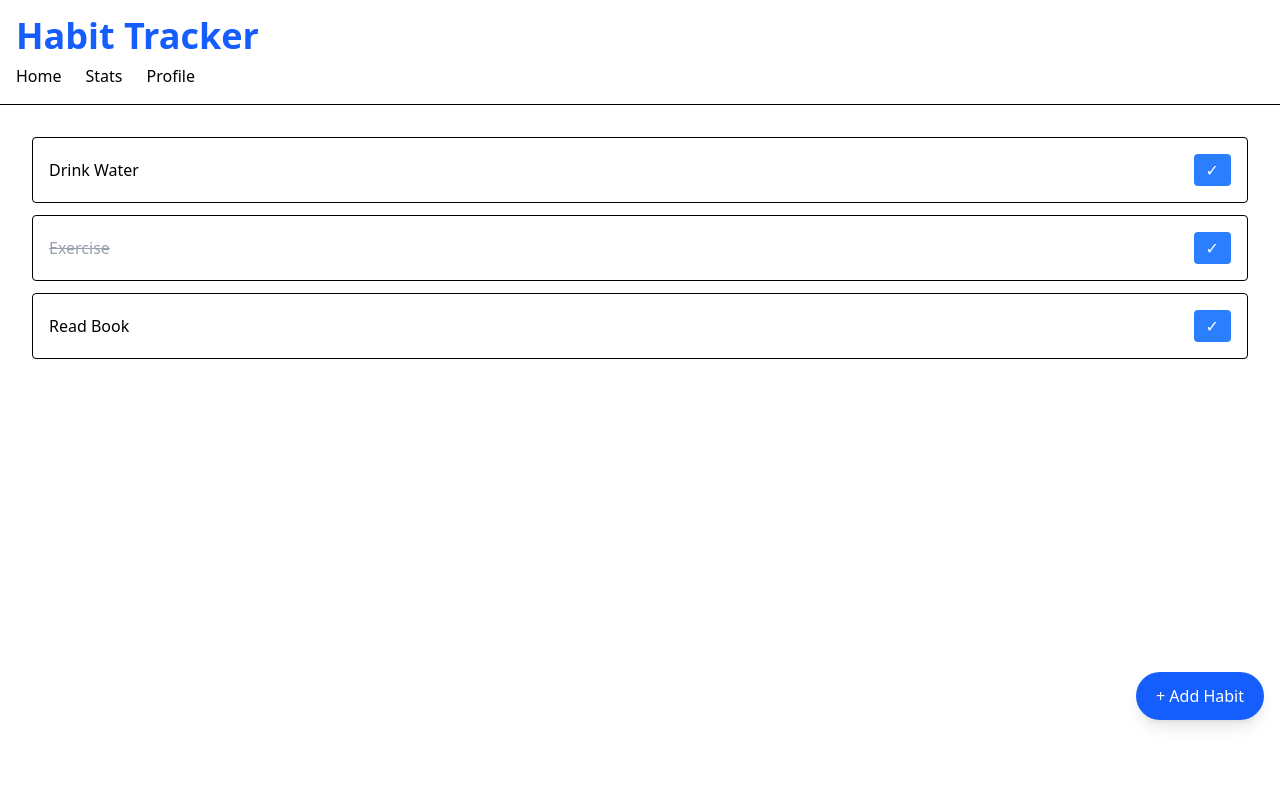
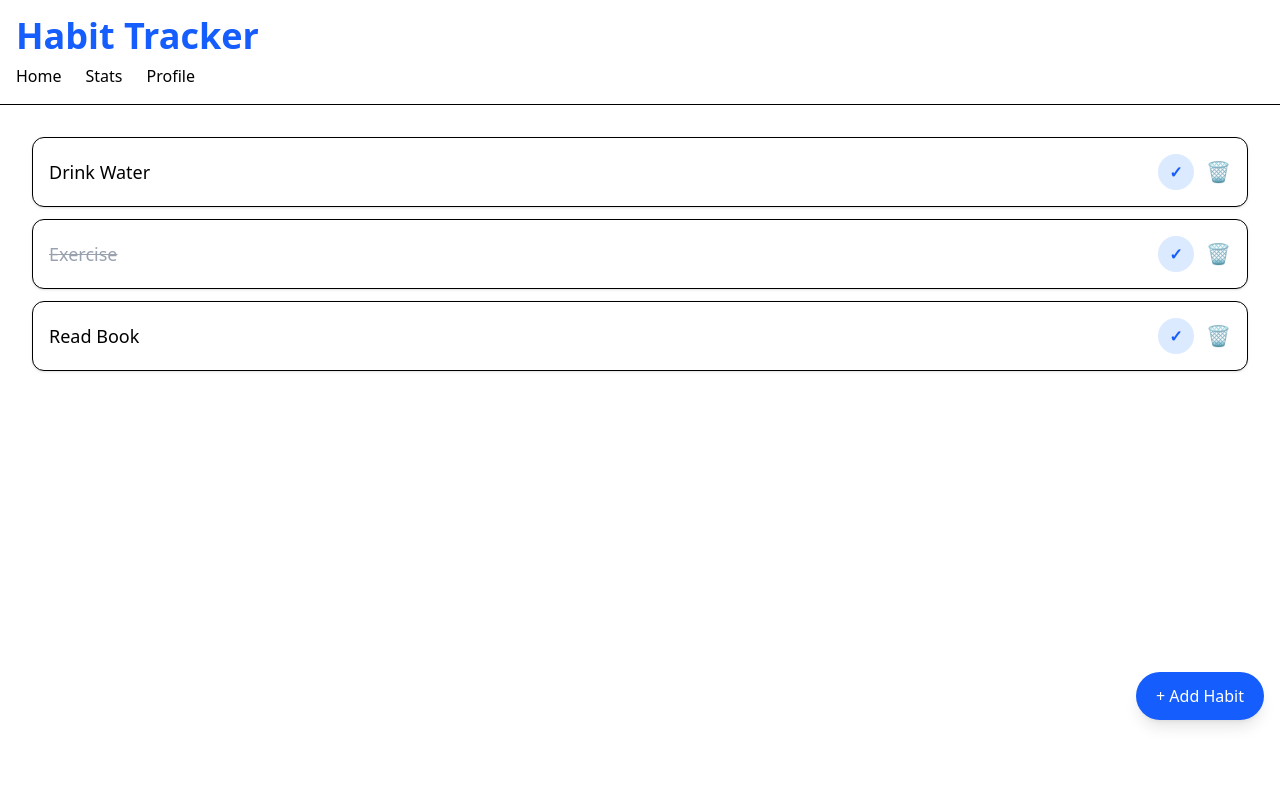
Before and after one commit to pranavk02003/Habit-track, a React (Vite) app: page / in a window 1280 px wide. Shown: the top 800 px of the page. Built offline with nearby package versions, Linux system fonts and the light colour scheme.

Commit message:
Delete habit with confirmation modal

```diff
--- a/src/Pages/Home.jsx
+++ b/src/Pages/Home.jsx
@@ -4,10 +4,13 @@ import { useState } from "react";
 import HabitCard from "../components/HabitCard";
 import AddHabitButton from "../components/AddHabitButton";
 import AddHabitModal from "../components/AddHabitModal";
+import DeleteConfirmModal from "../components/DeleteConfirmModal";
 
 const Home = () => {
   const habits = useSelector((state) => state.habits.list);
-  const [isModalOpen, setIsModalOpen] = useState(false);
+
+  const [isAddOpen, setIsAddOpen] = useState(false);
+  const [deleteId, setDeleteId] = useState(null);
 
   return (
     <div className="p-4 min-h-screen relative">
@@ -19,15 +22,25 @@ const Home = () => {
 
       <div className="space-y-3">
         {habits.map((habit) => (
-          <HabitCard key={habit.id} habit={habit} />
+          <HabitCard
+            key={habit.id}
+            habit={habit}
+            onDelete={(id) => setDeleteId(id)}
+          />
         ))}
       </div>
 
-      <AddHabitButton onClick={() => setIsModalOpen(true)} />
+      <AddHabitButton onClick={() => setIsAddOpen(true)} />
 
       <AddHabitModal
-        isOpen={isModalOpen}
-        onClose={() => setIsModalOpen(false)}
+        isOpen={isAddOpen}
+        onClose={() => setIsAddOpen(false)}
+      />
+
+      <DeleteConfirmModal
+        isOpen={deleteId !== null}
+        habitId={deleteId}
+        onClose={() => setDeleteId(null)}
       />
     </div>
   );
--- /dev/null
+++ b/src/components/DeleteConfirmModal.jsx
@@ -0,0 +1,44 @@
+import React from "react";
+import { useDispatch } from "react-redux";
+import { deleteHabit } from "../redux/habitsSlice";
+
+const DeleteConfirmModal = ({ isOpen, onClose, habitId }) => {
+  const dispatch = useDispatch();
+
+  if (!isOpen) return null;
+
+  const handleDelete = () => {
+    dispatch(deleteHabit(habitId));
+    onClose();
+  };
+
+  return (
+    <div className="fixed inset-0 bg-black/40 flex items-center justify-center z-50">
+      <div className="bg-white rounded-xl p-6 w-[90%] max-w-sm">
+        <h2 className="text-lg font-semibold mb-3">Delete Habit</h2>
+
+        <p className="text-gray-600 mb-5">
+          Are you sure you want to delete this habit?
+        </p>
+
+        <div className="flex justify-end gap-3">
+          <button
+            onClick={onClose}
+            className="px-4 py-2 rounded-lg text-gray-600 hover:bg-gray-100"
+          >
+            Cancel
+          </button>
+
+          <button
+            onClick={handleDelete}
+            className="px-4 py-2 rounded-lg bg-red-600 text-white hover:bg-red-700"
+          >
+            Delete
+          </button>
+        </div>
+      </div>
+    </div>
+  );
+};
+
+export default DeleteConfirmModal;
--- a/src/components/HabitCard.jsx
+++ b/src/components/HabitCard.jsx
@@ -2,21 +2,36 @@ import React from "react";
 import { useDispatch } from "react-redux";
 import { toggleHabit } from "../redux/habitsSlice";
 
-const HabitCard = ({ habit }) => {
+const HabitCard = ({ habit, onDelete }) => {
   const dispatch = useDispatch();
 
   return (
-    <div className="p-4 border rounded flex justify-between items-center">
-      <span className={habit.completed ? "line-through text-gray-400" : ""}>
+    <div className="bg-white border rounded-xl p-4 flex justify-between items-center shadow-sm">
+      <div>
+        <p
+          className={`text-lg ${
+            habit.completed ? "line-through text-gray-400" : ""
+          }`}
+        >
           {habit.title}
-      </span>
+        </p>
+      </div>
 
+      <div className="flex items-center gap-3">
         <button
           onClick={() => dispatch(toggleHabit(habit.id))}
-        className="px-3 py-1 bg-blue-500 text-white rounded"
+          className="w-9 h-9 rounded-full bg-blue-100 text-blue-600 font-bold"
         >
           ✓
         </button>
+
+        <button
+          onClick={() => onDelete(habit.id)}
+          className="text-red-500 hover:text-red-700 text-xl"
+        >
+          🗑
+        </button>
+      </div>
     </div>
   );
 };
--- a/src/redux/habitsSlice.js
+++ b/src/redux/habitsSlice.js
@@ -24,8 +24,11 @@ const habitsSlice = createSlice({
         completed: false,
       });
     },
+    deleteHabit: (state, action) => {
+  state.list = state.list.filter(h => h.id !== action.payload);
+    },
   },
 });
 
-export const { toggleHabit, addHabit } = habitsSlice.actions;
+export const { toggleHabit, addHabit,deleteHabit } = habitsSlice.actions;
 export default habitsSlice.reducer;
```
Lines whose indentation alone changed are shown as unchanged.
